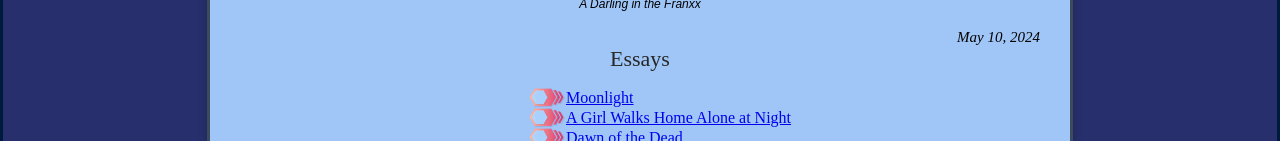
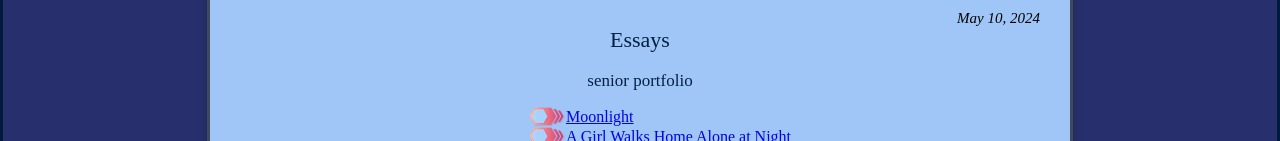
Before and after one commit to Halibells/Halibells.github.io, a plain HTML site: page index.html in a window 1280 px wide. Shown: the part 473-614 px from the top of the page. Drawn offline with Linux system fonts and the light colour scheme.

Commit message:
added subtitle senior portfolio

```diff
--- a/index.html
+++ b/index.html
@@ -15,7 +15,9 @@
             <br>
             <span class="date" id="current-date"></span>
             <span class="title">Essays</span>
+            <br>
                 <div class="list-container">
+                    <span class="sub-title">senior portfolio</span>
                     <ul>
                         <li><a href="moonlight.html">Moonlight</a></li>
                         <li><a href="agirlwalkshomealoneatnight.html">A Girl Walks Home Alone at Night</a></li>
--- a/style.css
+++ b/style.css
@@ -40,14 +40,21 @@ blockquote {
     }
 }
 
-.title, .date, .caption, .sources{
+.title, .sub-title, .date, .caption, .sources{
     display: block;
 }
 
 .title {
     font-family: 'Times New Roman', serif;
     font-size: 22px;
-    color:  #272727;
+    color: var(--text-color);
+    text-align: center;
+}
+
+.sub-title {
+    font-family: 'Times New Roman', serif;
+    font-size: 17px;
+    color: var(--text-color);
     text-align: center;
 }
 
```
